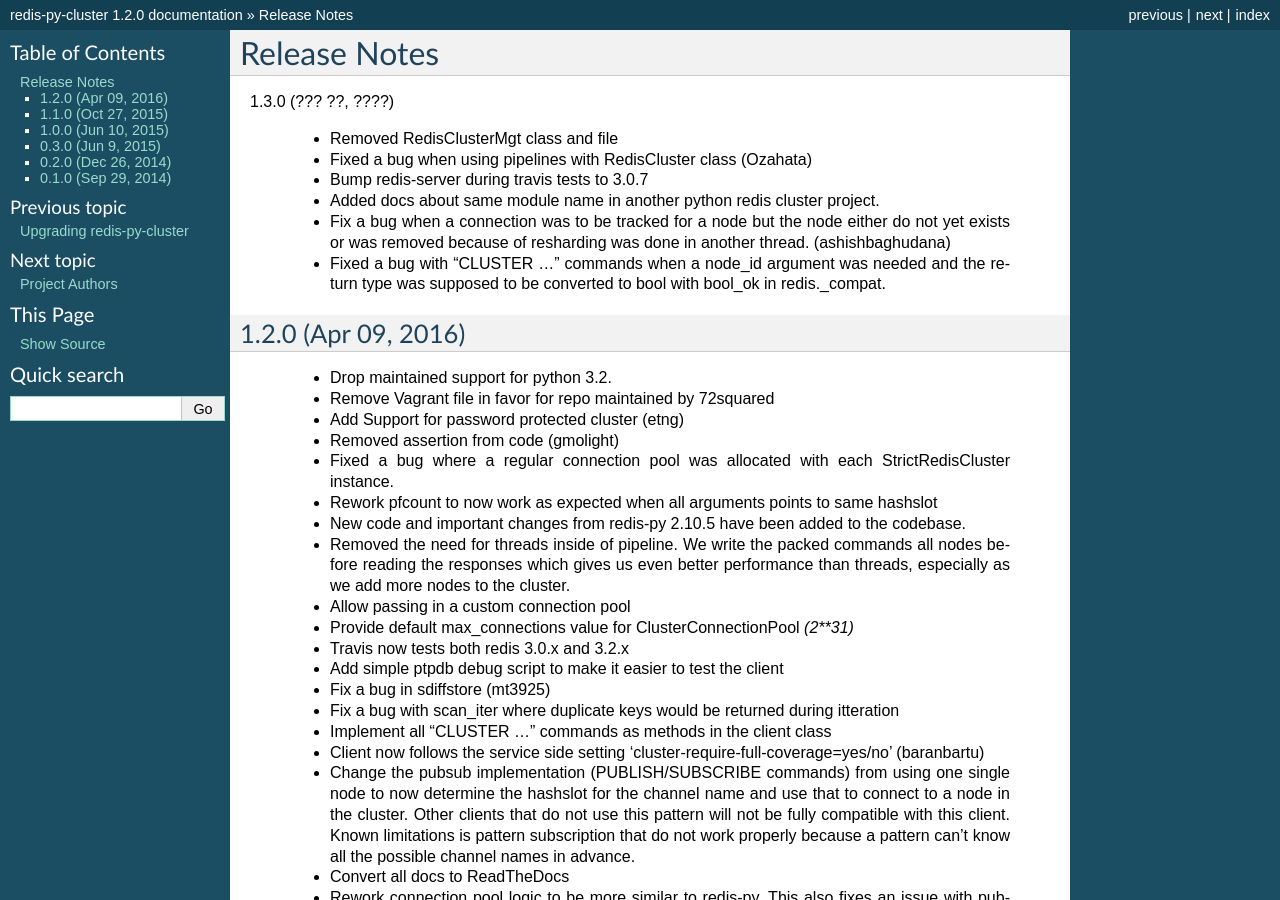
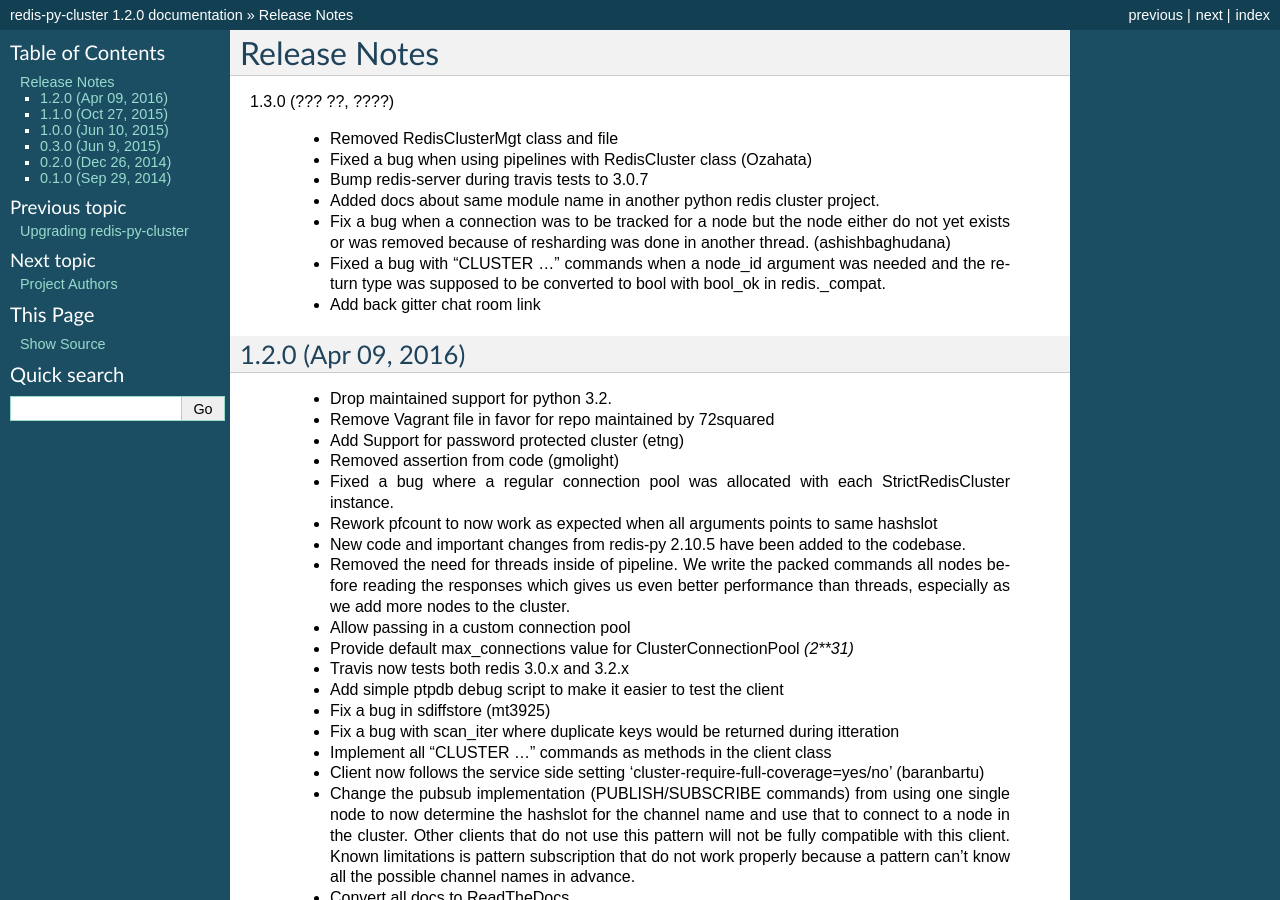
Before and after one commit to Grokzen/redis-py-cluster, a Sphinx documentation site: the page built from docs/release-notes.rst, in a window 1280 px wide and 900 px high. Built offline with Sphinx 7.4.7, drawn with Linux system fonts in a browser that asks for light colours.

Commit message:
Add gitter chat room link that was missing from readme file

```diff
--- a/docs/release-notes.rst
+++ b/docs/release-notes.rst
@@ -12,6 +12,7 @@
       was removed because of resharding was done in another thread. (ashishbaghudana)
     * Fixed a bug with "CLUSTER ..." commands when a node_id argument was needed and the return type
       was supposed to be converted to bool with bool_ok in redis._compat.
+    * Add back gitter chat room link
 
 
 1.2.0 (Apr 09, 2016)
```
Also changed, not shown: README.md (+2 -0 lines).
